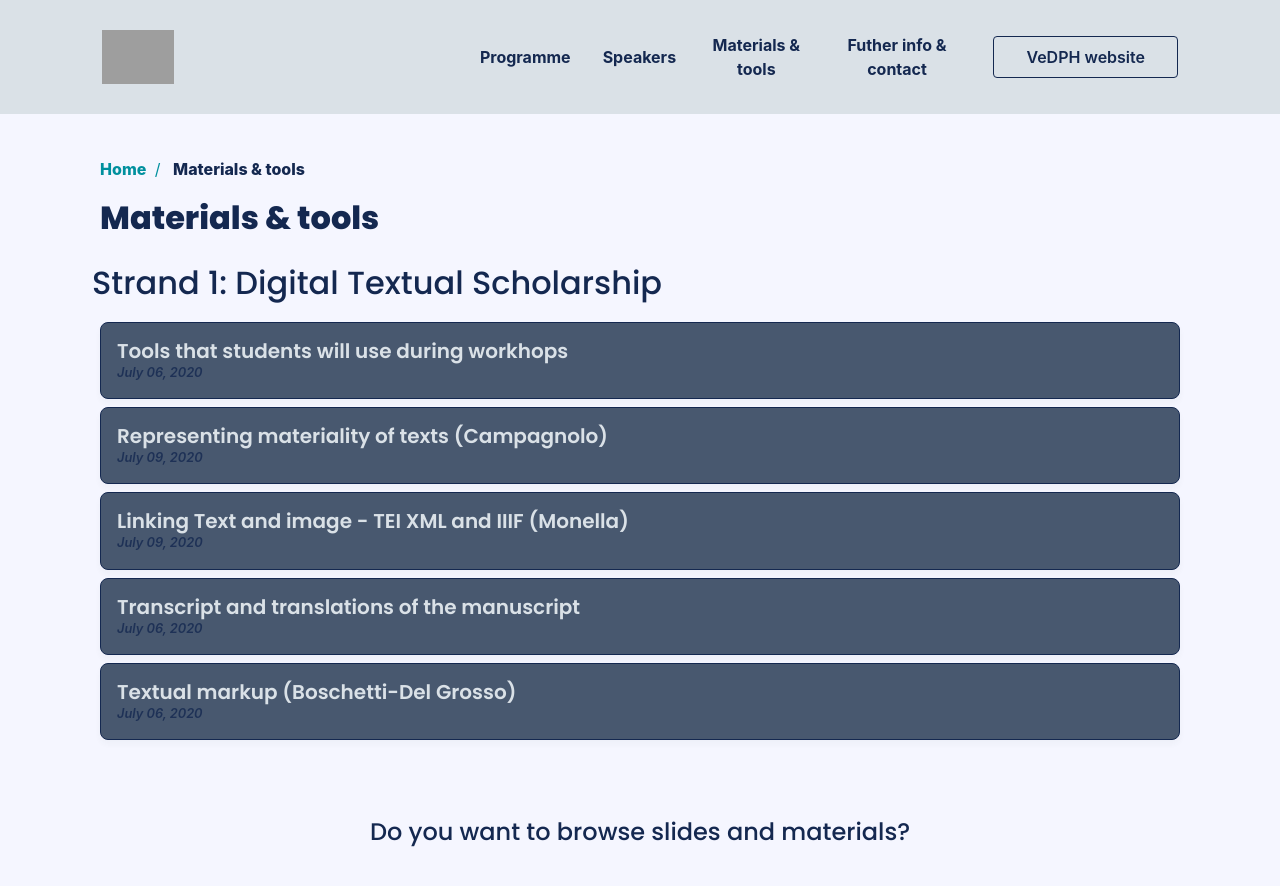
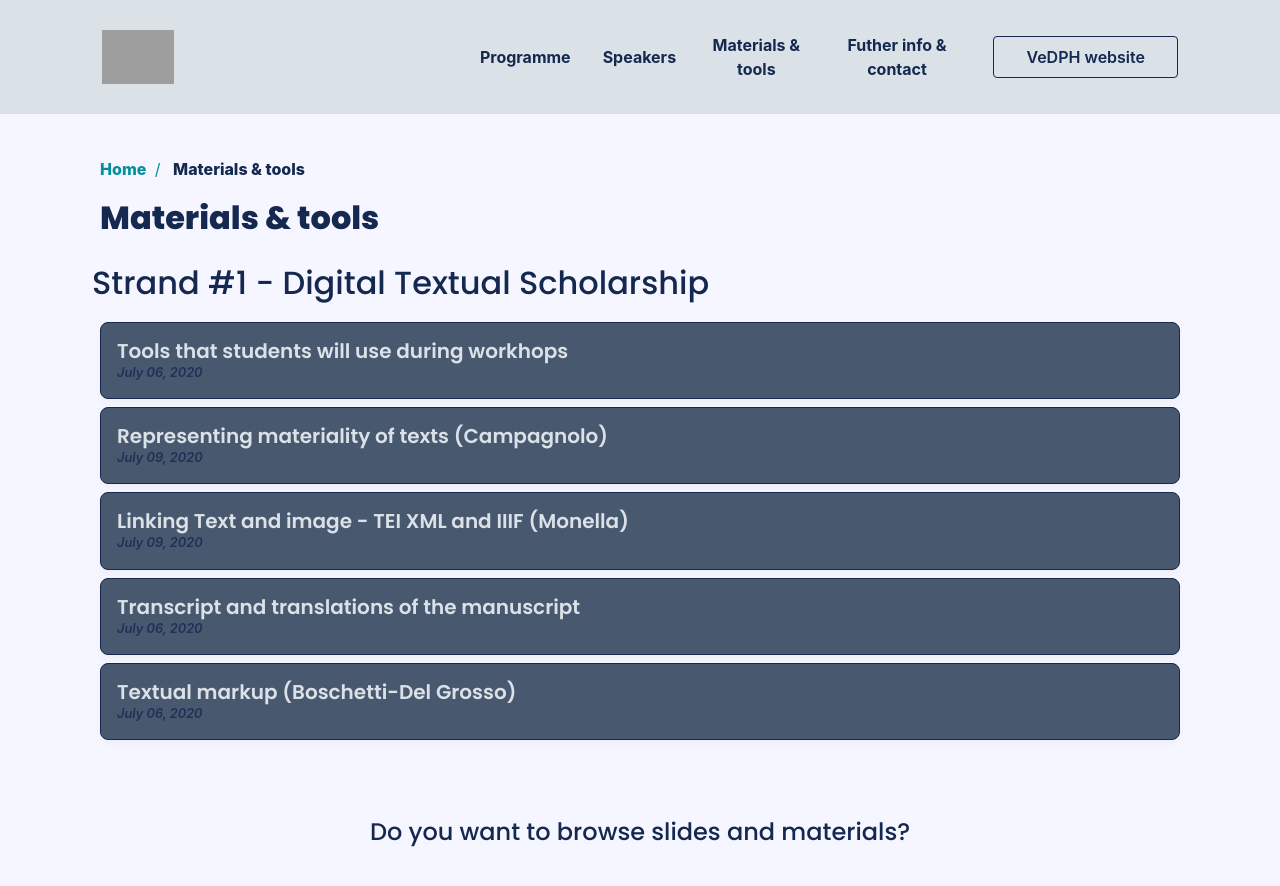
Before and after one commit to vedph/summercamp, a Jekyll site: the page built from materials/index.html, in a window 1280 px wide and 900 px high. Shown: the top 886 px of the window. Built offline with Jekyll 4.4.1, drawn with Linux system fonts in a browser that asks for light colours; nearby versions of some CDN libraries; some web fonts are replaced; grey boxes are pictures that could not be loaded.

```diff
--- a/materials/index.html
+++ b/materials/index.html
@@ -4,7 +4,7 @@ category: materials
 title: Materials & tools
 ---
 
-<h2>Strand 1: Digital Textual Scholarship</h2>
+<h2>Strand #1 - Digital Textual Scholarship</h2>
 
 {% for p in site.pages reversed %}
   {% if p.subcategory == "materials strand1" %}
@@ -12,8 +12,8 @@ title: Materials & tools
   {% endif %}
 {% endfor %}
 
-<!--h2>Strand 2: Digital and Public History</h2>
+<!--h2>Strand #2 - Digital and Public History</h2>
 
-<h2>Strand 3: Digital and Public Art History</h2>
+<h2>Strand #3 - Digital and Public Art History</h2>
 
-<h2>Strand 4: Digital Archaeology and its Public</h2-->
+<h2>Strand #4 - Digital Archaeology and its Public</h2-->
```
